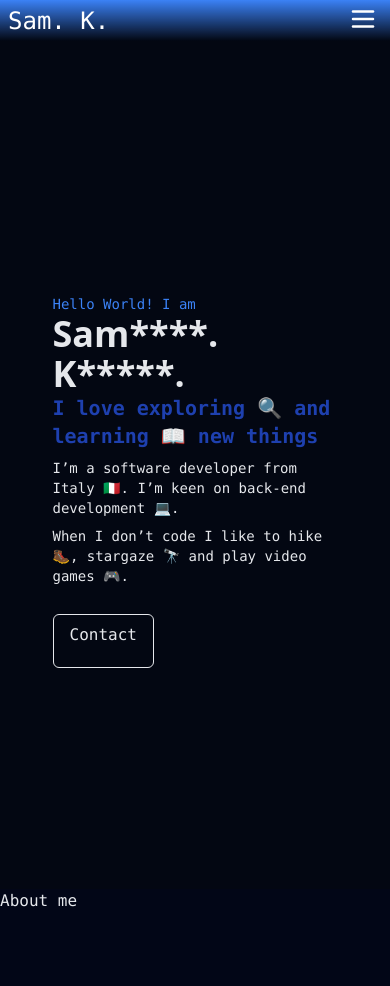
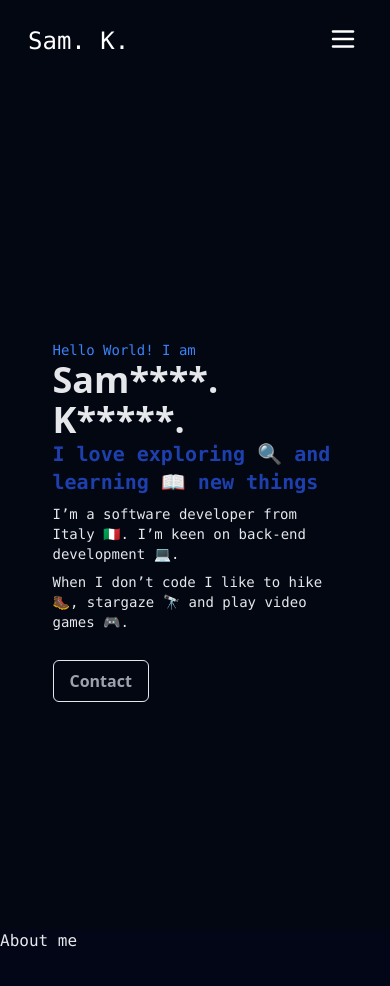
Before and after one commit to samdsk/samdsk.github.io, a Next.js app: page / in a window 390 px wide. Shown: the top 986 px of the page. Built offline with nearby package versions, Linux system fonts and the light colour scheme.

Commit message:
changed colors

```diff
--- a/src/components/ActiveNavItem.js
+++ b/src/components/ActiveNavItem.js
@@ -2,8 +2,8 @@ import { Link } from "react-scroll";
 
 export default function ActiveNavItem({name,target}){
     return (
-        <div className="max-sm:pb-3 font-mono hover:text-slate-300 hover:transition-colors duration-500">
-            <Link className="px-2" activeClass="active" to={target} spy={true} smooth={true} offset={-70} duration={500}>
+        <div className=" font-sans font-bold text-gray-400 hover:text-white hover:transition-colors duration-500">
+            <Link className="px-2" activeClass="active" to={target} spy={true} smooth={true} offset={-80} duration={500}>
                 {name}
             </Link>
         </div>
--- a/src/components/Nav.js
+++ b/src/components/Nav.js
@@ -14,7 +14,7 @@ export default function Nav() {
 
     return (
         <>
-            <div className='sticky w-full bg-gradient-to-b from-blue-500 to-trasnperate top-0 z-50 flex-wrap items-center justify-between'>
+            <div className='sticky w-full p-5 top-0 z-50 flex-wrap items-center justify-between'>
                 <nav className='flex flex-row items-center justify-between px-2'>
                     <div className='text-white font-mono text-2xl'>
                         <Logo />
@@ -30,7 +30,7 @@ export default function Nav() {
                 </nav>
                 {
                     isOpen && (
-                        <div className='sm:hidden bg-gradient-to-l from-blue-500 to-trasnperate rounded-md backdrop-blur-sm w-1/2 h-screen right-0 absolute flex flex-col items-center justify-center'>
+                        <div className='sm:hidden rounded-md backdrop-blur-lg w-1/2 h-screen right-0 absolute flex flex-col items-center justify-center space-y-3'>
                             <NavMenu></NavMenu>
                         </div>
                     )
--- a/src/styles/globals.css
+++ b/src/styles/globals.css
@@ -10,7 +10,11 @@
     @apply p-2
   }
   .active{
-    @apply border-b-2 border-green-500
+    @apply text-transparent font-bold bg-clip-text bg-gradient-to-r from-cyan-400 to-blue-600
+  }
+
+  .customeButton a:hover{
+    @apply text-black !important
   }
 
   @keyframes fadeIn {
```
